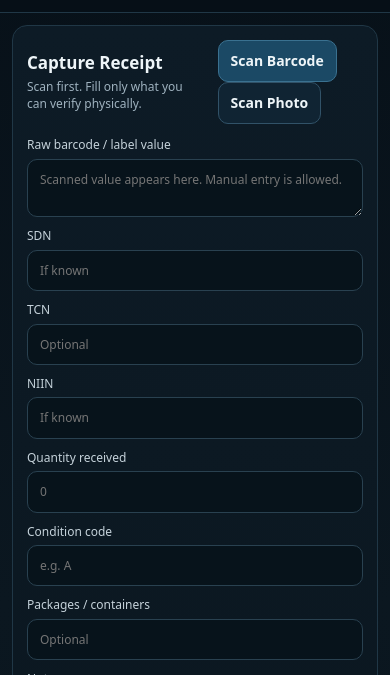
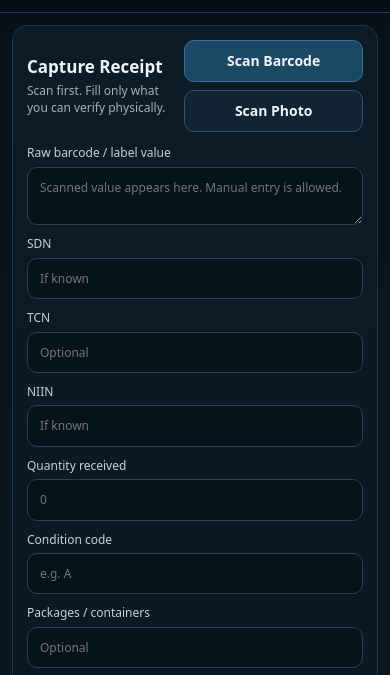
Before and after one commit to matthewgperez1-rgb/Scope-demo, a plain HTML site: page index.html in a window 390 px wide. Shown: the part 116-791 px from the top of the page. Drawn offline with Linux system fonts and the light colour scheme.

Commit message:
Style SCOPE Mobile scanner fallbacks

```diff
--- a/styles.css
+++ b/styles.css
@@ -18,3 +18,5 @@ input,textarea{width:100%;background:#07131b;border:1px solid #294150;color:var(
 .camera{position:relative;background:#000;border-radius:13px;overflow:hidden;margin:10px 0}.camera video{width:100%;max-height:55vh;display:block}.reader{width:100%;min-height:280px;background:#000}.reader video{width:100%!important;max-height:55vh;object-fit:cover}.reader img{display:none!important}.scan-box{position:absolute;left:12%;right:12%;top:35%;height:30%;border:2px solid var(--accent);border-radius:12px;box-shadow:0 0 0 999px rgba(0,0,0,.25)}.camera-actions{position:absolute;bottom:10px;left:0;right:0;text-align:center}.hidden{display:none!important}
 dialog{width:min(760px,94vw);max-height:86vh;background:#08131c;color:var(--text);border:1px solid var(--line);border-radius:14px;padding:0}dialog::backdrop{background:rgba(0,0,0,.7)}.dialog-head{position:sticky;top:0;background:#0c1b26;display:flex;justify-content:space-between;align-items:center;padding:12px;border-bottom:1px solid var(--line)}.dialog-head h3{margin:0}pre{white-space:pre-wrap;word-break:break-word;margin:0;padding:14px;font:11px/1.45 ui-monospace,SFMono-Regular,Menlo,monospace;color:#cce0ea}
 @media(max-width:650px){.form-grid{grid-template-columns:1fr}.wide{grid-column:auto}.section-head{align-items:center}.receipt-row{flex-direction:column}.row-actions{justify-content:flex-end}.actions button,.handoff-grid button{flex:1}.camera video{max-height:50vh}}
+
+.scan-actions{display:flex;gap:8px;flex-wrap:wrap}.scan-actions button{min-width:120px}@media(max-width:650px){.scan-actions{width:100%}.scan-actions button{flex:1}}
```
